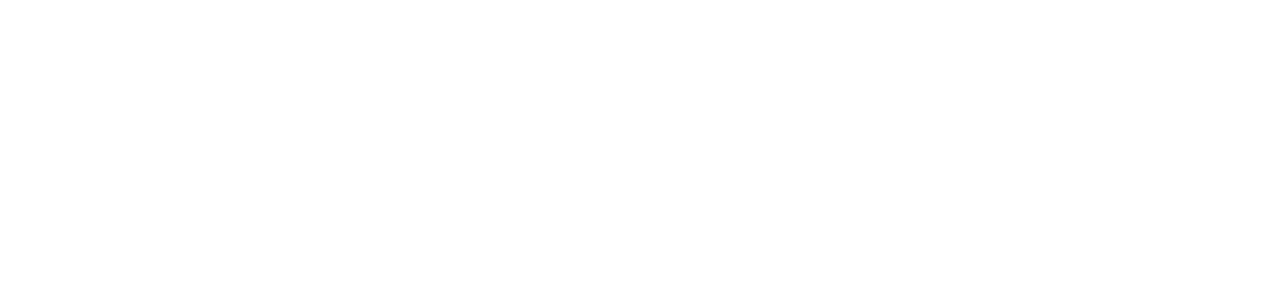
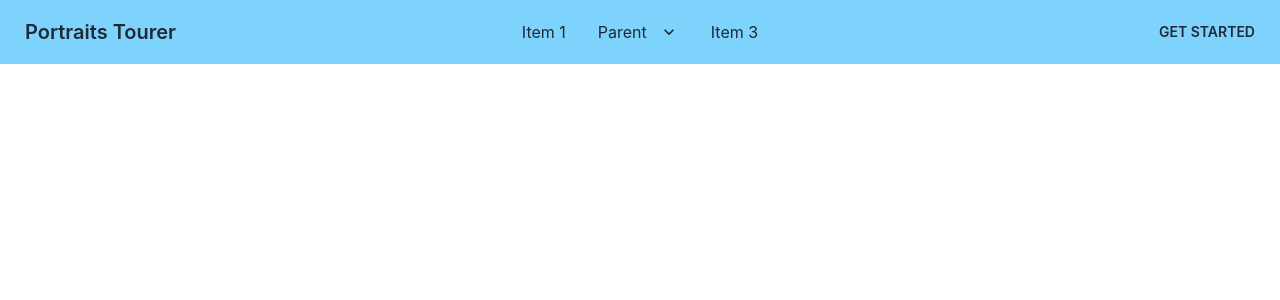
Before and after one commit to Azharul-Islam-Nahid/Portraits-Tourer-client, a React (Create React App) app: page / in a window 1280 px wide. Shown: the top 300 px of the page. Built offline with nearby package versions, Linux system fonts and the light colour scheme.

Commit message:
added favico name and installed daisy ui

```diff
--- a/package.json
+++ b/package.json
@@ -6,8 +6,10 @@
     "@testing-library/jest-dom": "^5.16.5",
     "@testing-library/react": "^13.4.0",
     "@testing-library/user-event": "^13.5.0",
+    "daisyui": "^2.39.0",
     "react": "^18.2.0",
     "react-dom": "^18.2.0",
+    "react-icons": "^4.6.0",
     "react-router-dom": "^6.4.3",
     "react-scripts": "5.0.1",
     "web-vitals": "^2.1.4"
--- a/public/index.html
+++ b/public/index.html
@@ -24,7 +24,7 @@
       work correctly both with client-side routing and a non-root public URL.
       Learn how to configure a non-root public URL by running `npm run build`.
     -->
-    <title>React App</title>
+    <title>Portraits Tourer</title>
   </head>
   <body>
     <noscript>You need to enable JavaScript to run this app.</noscript>
--- a/src/App.js
+++ b/src/App.js
@@ -2,9 +2,52 @@
 
 function App() {
   return (
-    <div>
+      <div>
 
+    <div className="navbar bg-sky-300">
+  <div className="navbar-start">
+    <div className="dropdown">
+      <label tabIndex={0} className="btn btn-ghost lg:hidden">
+        <svg xmlns="http://www.w3.org/2000/svg" className="h-5 w-5" fill="none" viewBox="0 0 24 24" stroke="currentColor"><path strokeLinecap="round" strokeLinejoin="round" strokeWidth="2" d="M4 6h16M4 12h8m-8 6h16" /></svg>
+      </label>
+      <ul tabIndex={0} className="menu menu-compact dropdown-content mt-3 p-2 shadow bg-base-100 rounded-box w-52">
+        <li><a>Item 1</a></li>
+        <li tabIndex={0}>
+          <a className="justify-between">
+            Parent
+            <svg className="fill-current" xmlns="http://www.w3.org/2000/svg" width="24" height="24" viewBox="0 0 24 24"><path d="M8.59,16.58L13.17,12L8.59,7.41L10,6L16,12L10,18L8.59,16.58Z"/></svg>
+          </a>
+          <ul className="p-2">
+            <li><a>Submenu 1</a></li>
+            <li><a>Submenu 2</a></li>
+          </ul>
+        </li>
+        <li><a>Item 3</a></li>
+      </ul>
     </div>
+    <a className="btn btn-ghost normal-case text-xl">Portraits Tourer</a>
+  </div>
+  <div className="navbar-center hidden lg:flex">
+    <ul className="menu menu-horizontal p-0">
+      <li><a>Item 1</a></li>
+      <li tabIndex={0}>
+        <a>
+          Parent
+          <svg className="fill-current" xmlns="http://www.w3.org/2000/svg" width="20" height="20" viewBox="0 0 24 24"><path d="M7.41,8.58L12,13.17L16.59,8.58L18,10L12,16L6,10L7.41,8.58Z"/></svg>
+        </a>
+        <ul className="p-2">
+          <li><a>Submenu 1</a></li>
+          <li><a>Submenu 2</a></li>
+        </ul>
+      </li>
+      <li><a>Item 3</a></li>
+    </ul>
+  </div>
+  <div className="navbar-end">
+    <a className="btn btn-ghost">Get started</a>
+  </div>
+</div>
+      </div>
   );
 }
 
--- a/tailwind.config.js
+++ b/tailwind.config.js
@@ -5,7 +5,7 @@
 module.exports = {
   content: [
     "./src/**/*.{js,jsx,ts,tsx}",
-  ], purge: [],
+  ],
 	theme: {
 		colors: {
 			transparent: 'transparent',
@@ -35,8 +35,10 @@
 			gray: colors.gray,
 			neutral: colors.blueGray,
 			stone: colors.stone,
+		}
   },
+    extend:{},
 		variants: {},
-    plugins: [],
+
+    plugins: [require("daisyui")],
 }
-}
```
Also changed, not shown: 2 other files (tests, documents, lock files or other folders). Lines whose indentation alone changed are shown as unchanged.
